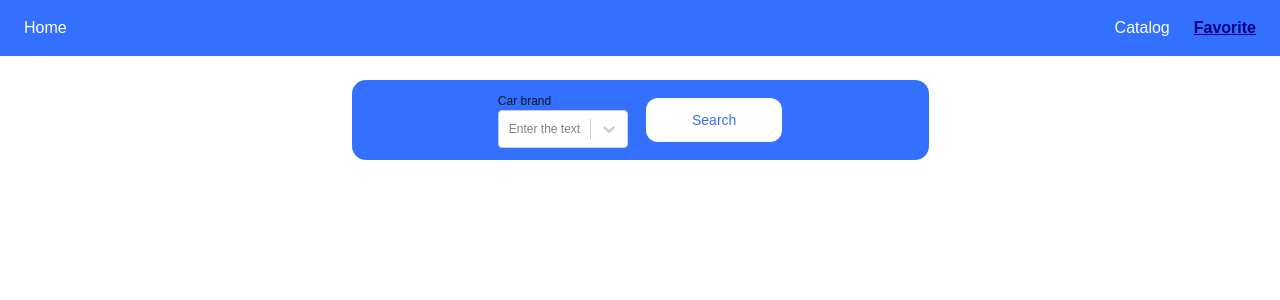
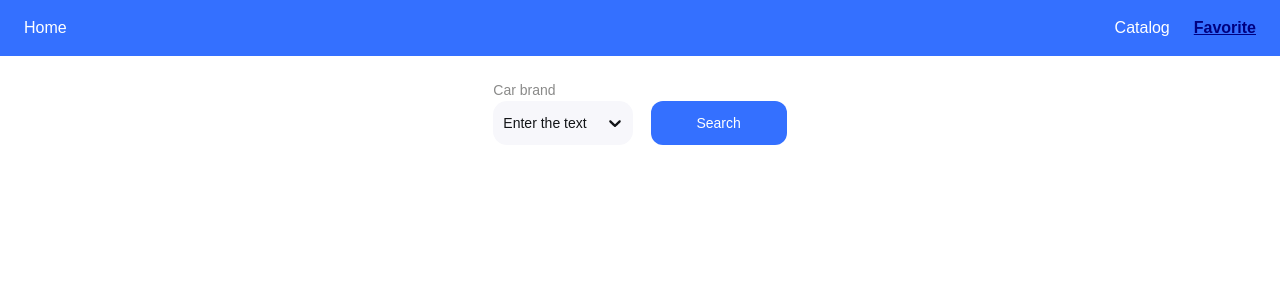
Before and after one commit to NatashaKul7/CarRent, a React (Vite) app: page /CarRent/favorites in a window 1280 px wide. Shown: the top 300 px of the page. Built offline with nearby package versions, Linux system fonts and the light colour scheme.

Commit message:
search styles

```diff
--- a/src/components/Catalog/CatalogList.jsx
+++ b/src/components/Catalog/CatalogList.jsx
@@ -88,8 +88,8 @@ const CatalogList = ({ selectedCar }) => {
             removeFavorite={removeFavorite}
           />
         ))}
+        {hasMore && <LoadMore onLoadMore={onLoadMore} />}
       </CarBoxStyled>
-      {hasMore && <LoadMore onLoadMore={onLoadMore} />}
     </>
   );
 };
--- a/src/components/Search/Search.jsx
+++ b/src/components/Search/Search.jsx
@@ -16,12 +16,47 @@ const Search = ({ onSearch }) => {
 
   return (
     <SearchStyled>
-      <label>
+      <label className="select-label">
         Car brand
         <Select
           placeholder="Enter the text"
           options={carModels}
           onChange={handleCarSelect}
+          styles={{
+            control: (baseStyles) => ({
+              ...baseStyles,
+              height: "44px",
+              borderRadius: "14px",
+              color: "121417",
+              backgroundColor: "#f7f7fb",
+              border: "none",
+            }),
+            singleValue: (baseStyles) => ({
+              ...baseStyles,
+              color: "#3470ff",
+            }),
+            menu: (baseStyles) => ({
+              ...baseStyles,
+              height: "150px",
+              overflowY: "hidden",
+              backgroundColor: "#D7E3FF",
+              color: "#3470ff",
+              borderRadius: "14px",
+            }),
+            indicatorSeparator: (baseStyles) => ({
+              ...baseStyles,
+              display: "none",
+              color: "#121417",
+            }),
+            dropdownIndicator: (baseStyles) => ({
+              ...baseStyles,
+              color: "#121417",
+            }),
+            placeholder: (baseStyles) => ({
+              ...baseStyles,
+              color: "#121417",
+            }),
+          }}
         />
       </label>
       <button className="button-search" onClick={handleSearch}>
--- a/src/components/Search/Search.styled.js
+++ b/src/components/Search/Search.styled.js
@@ -3,22 +3,23 @@ import styled from "styled-components";
 export const SearchStyled = styled.div`
   display: flex;
   justify-content: center;
-  align-items: center;
+  align-items: end;
   gap: 18px;
   margin-bottom: 50px;
   margin-top: 24px;
-  padding: 12px;
-  height: auto;
-  background-color: var(--bg-blue);
-  border-radius: 14px;
+
+  .select-label {
+    font-size: 14px;
+    color: #8a8a89;
+  }
   .button-search {
     width: 136px;
     padding: 14px 44px;
     border-radius: 12px;
 
     font-size: 14px;
-    color: var(--bg-blue);
-    background-color: var(--primary-white);
+    color: var(--primary-white);
+    background-color: var(--bg-blue);
   }
 
   .button-search:hover {
--- a/src/services/api.js
+++ b/src/services/api.js
@@ -3,7 +3,6 @@ import axios from "axios";
 axios.defaults.baseURL = `https://65ccb0d7dd519126b83f48a1.mockapi.io/api/v1`;
 
 export const fetchCatalog = async ({ page = 1, selectedCar = "" }) => {
-  console.log(selectedCar === "All");
   const { data } = await axios.get(
     `/adverts?p=${page}&l=12&search=${selectedCar}`
   );
```
